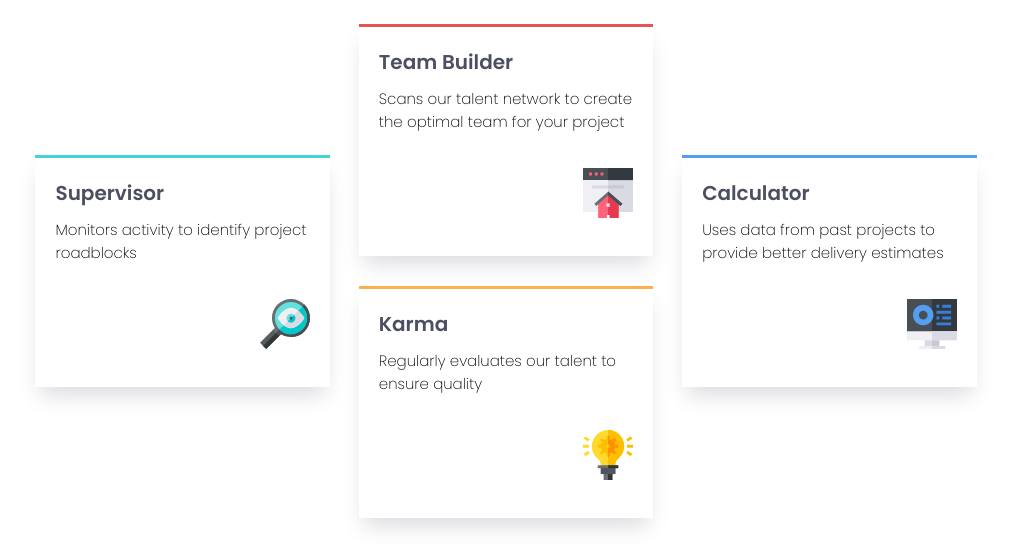
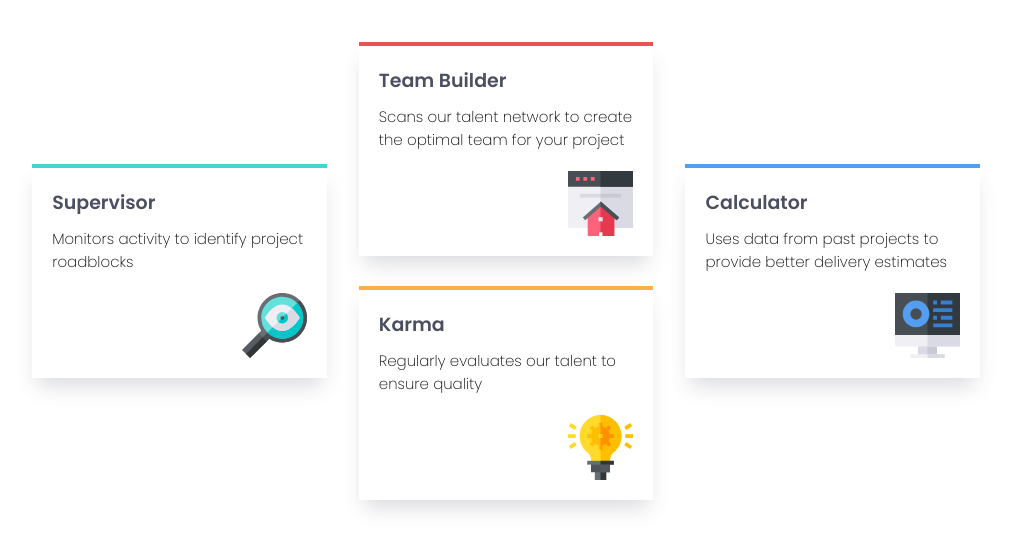
Before and after one commit to AhmedSaidi99/Four-card-feature-section, a plain HTML site: page index.html in a window 1280 px wide. Shown: the part 246-800 px from the top of the page, without its empty margins (134-1145 px from the left). Drawn offline with Linux system fonts and the light colour scheme.

Commit message:
FEM Challenge

```diff
--- a/css/style.css
+++ b/css/style.css
@@ -27,7 +27,7 @@ main {
     margin: 0 auto;
     width: 75vw;
 }
-@media (max-width: 375px) {
+@media (max-width: 767px) {
     main {
         margin: 100px auto;
         width: 80vw;
@@ -58,7 +58,7 @@ header p {
     margin: 10px 0 45px;
     line-height: 1.7;
 }
-@media (max-width: 375px)  {
+@media (max-width: 767px)  {
     header h1,
     header h2 {
         font-size: 24px;
@@ -71,10 +71,10 @@ header p {
 section {
     display: grid;
     grid-template-columns: repeat(3, 1fr);
-    grid-gap: 10px;
+    grid-gap: 20px;
     align-items: center;
 }
-@media (max-width: 375px) {
+@media (max-width: 767px) {
     section {
         grid-template-columns: 1fr;
         grid-template-rows: 1fr;
@@ -88,31 +88,38 @@ section .col {
 }
 section .col .card {
     width: 23vw;
-    height: 29vh;
+    height: fit-content;
     padding: 20px;
     box-shadow: 0px 13px 20px -5px hsl(234deg 12% 34% / 20%);
+    display: flex;
+    flex-direction: column;
 }
-@media (max-width: 375px) {
+@media (max-width: 767px) {
     section .col .card {
         width: 100%;
         height: 28vh;
     }
 }
+@media (min-width: 1400px) {
+    section .col .card {
+        height: 26vh;
+    }
+}
 section .col:nth-child(1) .card {
-    border-top: 3px solid var(--Border-Cyan);
+    border-top: 4px solid var(--Border-Cyan);
 }
 section .col:nth-child(2) .card:nth-child(1) {
-    border-top: 3px solid var(--Border-Red);
+    border-top: 4px solid var(--Border-Red);
     margin-bottom: 30px;
 }
 section .col:nth-child(2) .card:nth-child(2) {
-    border-top: 3px solid var(--Border-Orange);
+    border-top: 4px solid var(--Border-Orange);
 }
 section .col:nth-child(3) .card {
-    border-top: 3px solid var(--Border-Blue);
+    border-top: 4px solid var(--Border-Blue);
 }
 section .card h1 {
-    font-size: 20px;
+    font-size: 19px;
     margin: 0 0 10px;
     color: var(--Heading-Color);
 }
@@ -126,5 +133,5 @@ section .card .image {
     align-items: flex-end;
 }
 section .card .image img {
-    width: 50px;
+    width: 65px;
 }
```
